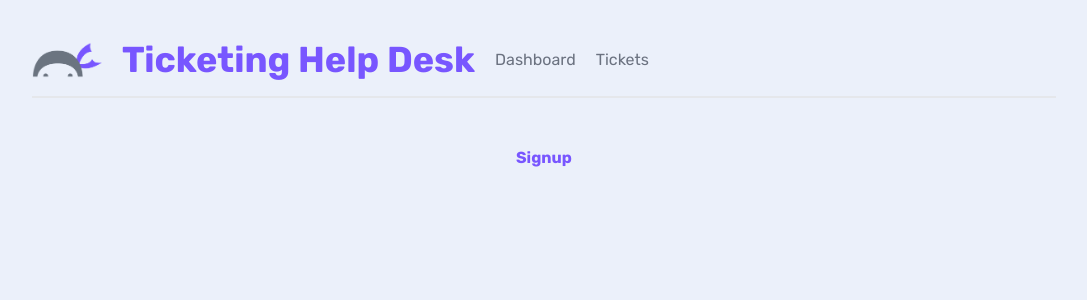
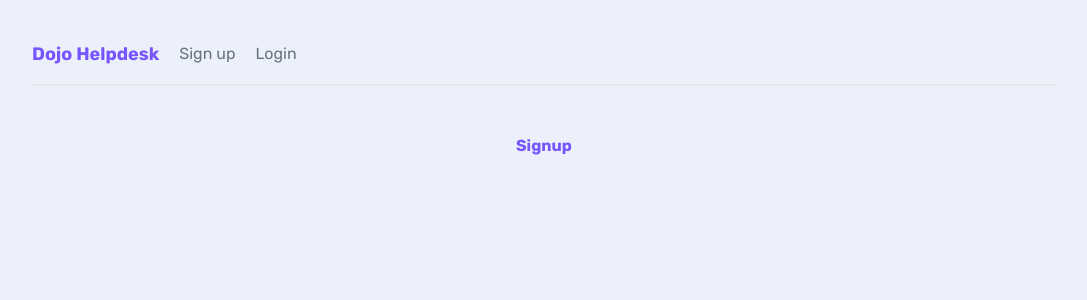
Before and after one commit to conalesej/first-nextjs-project, a Next.js app: page /signup in a window 1280 px wide. Shown: the top 300 px of the page, without its empty margins (96-1183 px from the left). Built offline with nearby package versions, Linux system fonts and the light colour scheme.

Commit message:
checkpoint: Part 14 - Nested Layouts

```diff
--- /dev/null
+++ b/app/(auth)/layout.tsx
@@ -0,0 +1,20 @@
+import Link from "next/link";
+import React, { ReactNode } from "react";
+
+interface IAuthLayout {
+  children: ReactNode;
+}
+const AuthLayout: React.FC<IAuthLayout> = ({ children }) => {
+  return (
+    <>
+      <nav>
+        <h1>Dojo Helpdesk</h1>
+        <Link href="/signup">Sign up</Link>
+        <Link href="/login">Login</Link>
+      </nav>
+      {children}
+    </>
+  );
+};
+
+export default AuthLayout;
--- /dev/null
+++ b/app/(dashboard)/layout.tsx
@@ -0,0 +1,16 @@
+import React, { ReactNode } from "react";
+import { Navbar } from "../components";
+
+interface IDashboardLayout {
+  children: ReactNode;
+}
+const DashboardLayout: React.FC<IDashboardLayout> = ({ children }) => {
+  return (
+    <>
+      <Navbar />
+      {children}
+    </>
+  );
+};
+
+export default DashboardLayout;
--- a/app/page.tsx
+++ b/app/(dashboard)/page.tsx
@@ -1,6 +1,6 @@
 import Link from "next/link";
 import React from "react";
-import { Card } from "./components";
+import { Card } from "../components";
 
 const App = () => {
   return (
--- a/app/layout.tsx
+++ b/app/layout.tsx
@@ -1,10 +1,8 @@
 import "./globals.css";
 import type { Metadata } from "next";
-import { Inter, Rubik } from "next/font/google";
-
+import { Rubik } from "next/font/google";
 
 // Components
-import { Navbar } from "./components/";
 
 const rubik = Rubik({ subsets: ["latin"] });
 
@@ -21,7 +19,8 @@ export default function RootLayout({
   return (
     <html lang="en">
       <body className={rubik.className}>
-        <Navbar />
+        {/* We have this one before but it is now nested in the dashboard and auth*/}
+        {/* <Navbar /> */}
         {children}
       </body>
     </html>
```
